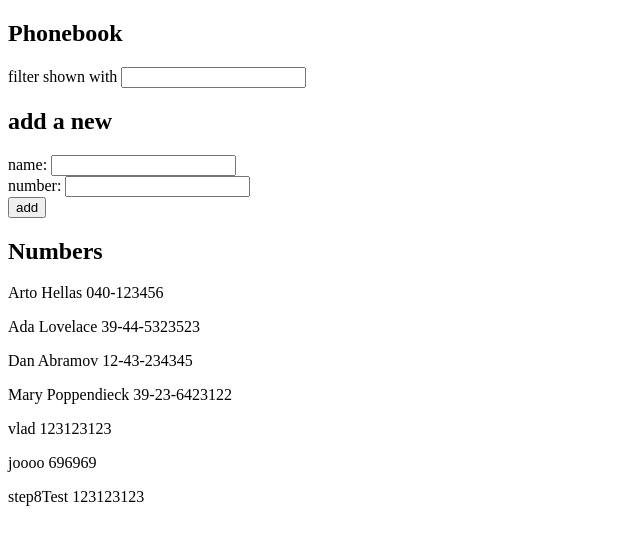
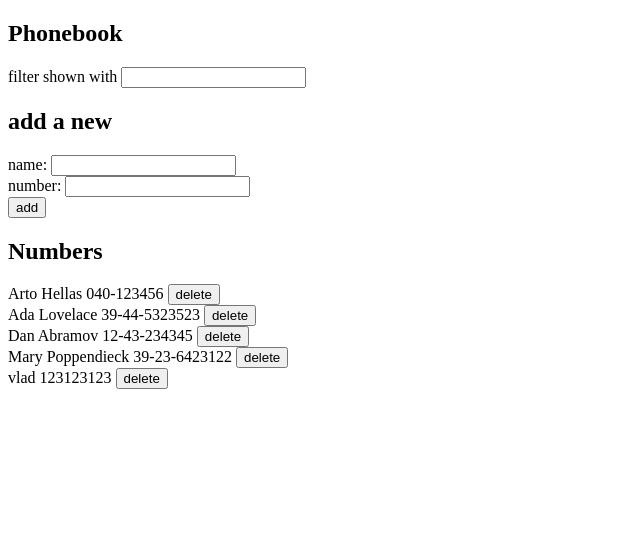
Before and after one commit to vmcodess/FullStackOpen, a React (Create React App) app in the folder part2/phonebook/: page / in a window 1280 px wide. Shown: the top 544 px of the page, without its empty margins (0-640 px from the left). Built offline with nearby package versions, Linux system fonts and the light colour scheme; data requests are answered from the project's data file.

Commit message:
2.17 delete entry

```diff
--- a/part2/phonebook/db.json
+++ b/part2/phonebook/db.json
@@ -24,16 +24,6 @@
       "name": "vlad",
       "number": "123123123",
       "id": 6
-    },
-    {
-      "name": "joooo",
-      "number": "696969",
-      "id": 7
-    },
-    {
-      "name": "step8Test",
-      "number": "123123123",
-      "id": 8
     }
   ]
 }
--- a/part2/phonebook/src/App.js
+++ b/part2/phonebook/src/App.js
@@ -51,6 +51,19 @@ const App = () => {
     }
   }
 
+  const deletePersonHandler = (id) => {
+    const personIDFound = persons.find(person => person.id === id)
+    if (window.confirm(`Delete ${personIDFound.name} ?`)) {
+      PersonService
+        .remove(id)
+        .then(response => {
+          //console.log(`deleted ${personIDFound.name} successfully`)
+          setPersons(persons.filter(person => person.id !== id))
+        })
+        .catch(err => console.log(`Error deleting: ${err}`))
+    }
+  }
+
   return (
     <div>
       <h2>Phonebook</h2>
@@ -67,7 +80,7 @@ const App = () => {
         handleNumberChange={handleNumberChange}
       />
       <h2>Numbers</h2>
-      <Display persons={persons} search={search} />
+      <Display persons={persons} search={search} deletePerson={deletePersonHandler} />
     </div>
   )
 }
--- a/part2/phonebook/src/components/DisplayAllPersons/Display.js
+++ b/part2/phonebook/src/components/DisplayAllPersons/Display.js
@@ -1,6 +1,6 @@
 import React from 'react';
 
-const Display = ({ persons, search }) => {
+const Display = ({ persons, search, deletePerson }) => {
     let filteredNames = persons;
     if (search) {
         filteredNames = persons.filter(person => person.name.toLowerCase().includes(search.toLowerCase()))
@@ -8,7 +8,8 @@ const Display = ({ persons, search }) => {
 
     return (
         <div>
-            {filteredNames.map(found => <p key={found.name}> {found.name} {found.number} </p>)}
+            {filteredNames.map(found => <div key={found.name}> {found.name} {found.number} <button onClick={() => deletePerson(found.id)}>delete</button></div>)}
+
         </div>
     )
 }
--- a/part2/phonebook/src/components/Services/PersonService.js
+++ b/part2/phonebook/src/components/Services/PersonService.js
@@ -11,8 +11,14 @@ const create = newObject => {
     return request.then(response => response.data)
 }
 
+const remove = (id, newObject) => {
+    const request = axios.delete(`${baseURL}/${id}`, newObject)
+    return request.then(response => response.data)
+}
+
 // eslint-disable-next-line import/no-anonymous-default-export
 export default {
-    getAll: getAll,
-    create: create
+    getAll,
+    create,
+    remove
 }
```
